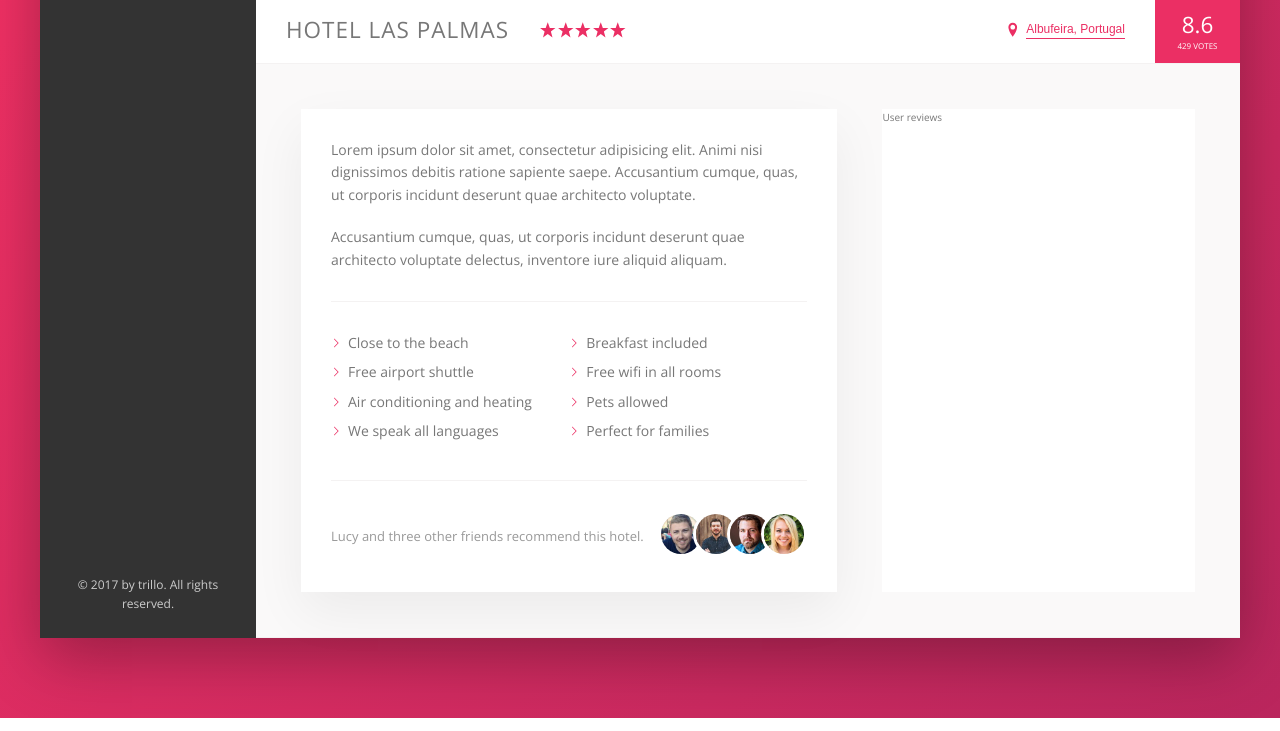
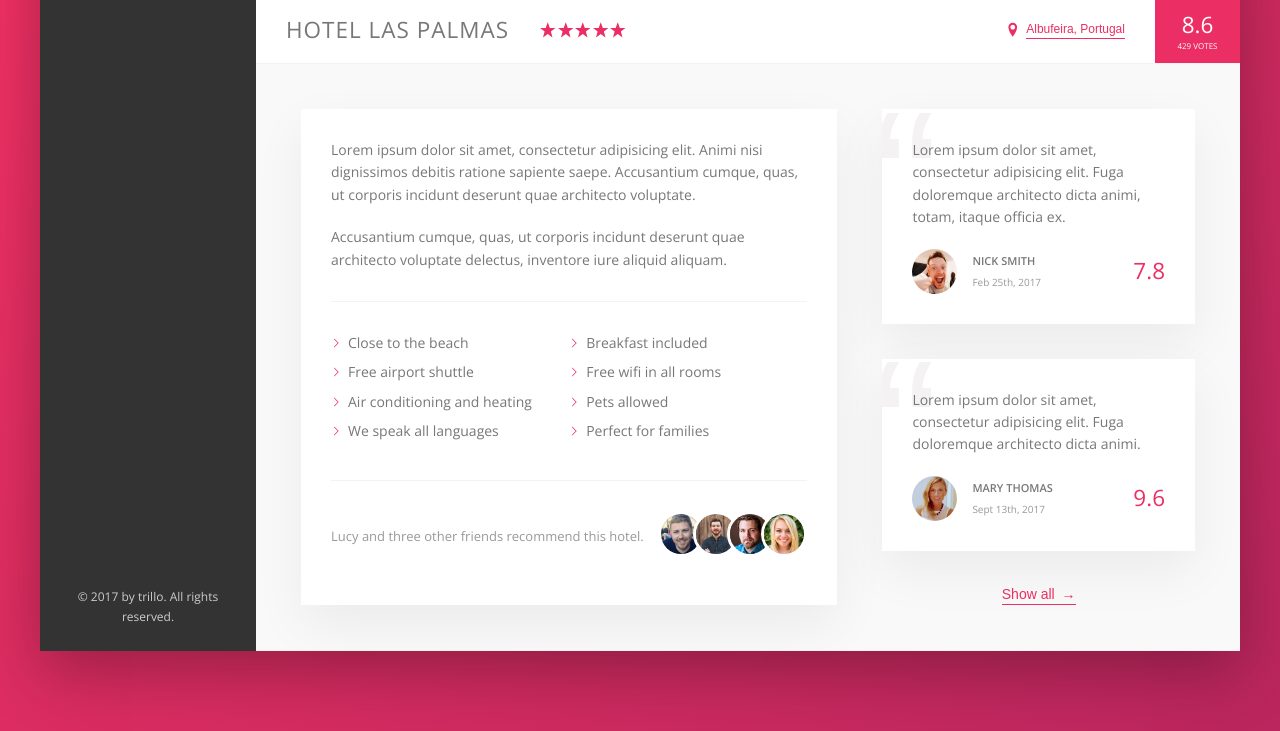
Before and after one commit to faridomarzadeh/Trillo, a website: page index.html in a window 1280 px wide. Shown: the part 538-1269 px from the top of the page. Drawn offline with nearby package versions, Linux system fonts and the light colour scheme.

Commit message:
added the reviews section

```diff
--- a/index.html
+++ b/index.html
@@ -179,7 +179,36 @@
                 </div>
               </div>
             </div>
-            <div class="user-reviews">User reviews</div>
+            <div class="user-reviews">
+              <figure class="review">
+                <blockquote class="review__text">
+                  Lorem ipsum dolor sit amet, consectetur adipisicing elit. Fuga doloremque architecto dicta animi, totam, itaque officia ex.
+                </blockquote>
+                <figcaption class="review__user">
+                  <img src="img/user-1.jpg" alt="User 1" class="review__photo">
+                  <div class="review__user-box">
+                    <p class="review__user-name">Nick Smith</p>
+                    <p class="review__user-date">Feb 25th, 2017</p>
+                  </div>
+                  <div class="review__rating">7.8</div>
+                </figcaption>
+              </figure>
+
+              <figure class="review">
+                <blockquote class="review__text">
+                  Lorem ipsum dolor sit amet, consectetur adipisicing elit. Fuga doloremque architecto dicta animi.
+                </blockquote>
+                <figcaption class="review__user">
+                  <img src="img/user-2.jpg" alt="User 2" class="review__photo">
+                  <div class="review__user-box">
+                    <p class="review__user-name">Mary Thomas</p>
+                    <p class="review__user-date">Sept 13th, 2017</p>
+                  </div>
+                    <div class="review__rating">9.6</div>
+                </figcaption>
+              </figure>
+              <button class="btn-inline btn-inline">Show all <span>&rarr;</span></button>
+            </div>
           </div>
         </main>
       </div>
--- a/sass/_components.scss
+++ b/sass/_components.scss
@@ -269,6 +269,7 @@
 
 ///////////////////////////////////////////////////////////
 /// INLINE BUTTON
+
 .btn-inline {
     border: none;
     color: var(--color-primary);
@@ -280,8 +281,17 @@
     transition: all .2s;
     cursor: pointer;
 
+    &  span {
+        margin-left: 3px;
+        transition: margin-left .2s;
+    }
+
     &:hover {
         color: var(--color-grey-dark-1);
+
+        & span {
+            margin-left: 8px;
+        }
     }
 
     &:focus{
@@ -312,8 +322,6 @@
 .paragraph:not(:last-of-type){
     margin-bottom: 2rem;
 }
-
-
 
 ///////////////////////////////////////////////////////////
 /// LIST
@@ -353,8 +361,6 @@
 }
 
 
-
-
 ///////////////////////////////////////////////////////////
 /// RECOMMEND
 .recommend {
@@ -385,3 +391,70 @@
         }
     }
 }
+
+///////////////////////////////////////////////////////////
+/// REVIEW
+.review {
+    background-color: #fff;
+    box-shadow: var(--shadow-light);
+    padding: 3rem;
+    margin-bottom: 3.5rem;
+    position: relative;
+    overflow: hidden;
+
+
+    &__text {
+        margin-bottom: 2rem;
+        position: relative;
+        z-index: 100;
+    }
+
+    &__user {
+        display: flex;
+        align-items: center;
+    }
+
+    &__user-box{
+        margin-right: auto;
+    }
+
+    &__photo {
+        width: 4.5rem;
+        height: 4.5rem;
+        border-radius: 50%;
+        margin-right: 1.5rem;
+    }
+
+    &__user-box{
+
+    }
+
+    &__user-name {
+        font-size: 1.1rem;
+        text-transform: uppercase;
+        font-weight: 600;
+        margin-bottom: .4rem;
+    }
+
+    &__user-date {
+        font-size: 1rem;
+        color: var(--color-grey-dark-3);
+    }
+    &__rating {
+        font-size: 2.25rem;
+        font-weight: 400;
+        color: var(--color-primary);
+    }
+
+    &::before {
+        content: "\201C";
+        color: var(--color-grey-light-2);
+        position: absolute;
+        line-height: 1;
+        top: -2.75rem;
+        left: -1rem;
+        font-size: 20rem;
+        font-family: sans-serif;
+    }
+
+}
--- a/sass/_layout.scss
+++ b/sass/_layout.scss
@@ -38,6 +38,7 @@
 }
 
 .detail {
+    font-size: 1.4rem;
   display: flex;
   background-color: var(--color-grey-light-1);
   padding: 4.5rem;
@@ -45,7 +46,6 @@
 }
 
 .description {
-  font-size: 1.4rem;
   flex: 0 0 60%;
   margin-right: 4.5rem;
   background-color: #fff;
@@ -55,5 +55,8 @@
 }
 .user-reviews {
   flex: 1;
-  background-color: #fff;
+
+    display: flex;
+    flex-direction: column;
+    align-items: center;
 }
```
Also changed, not shown: css/style.css, 1 other file.
